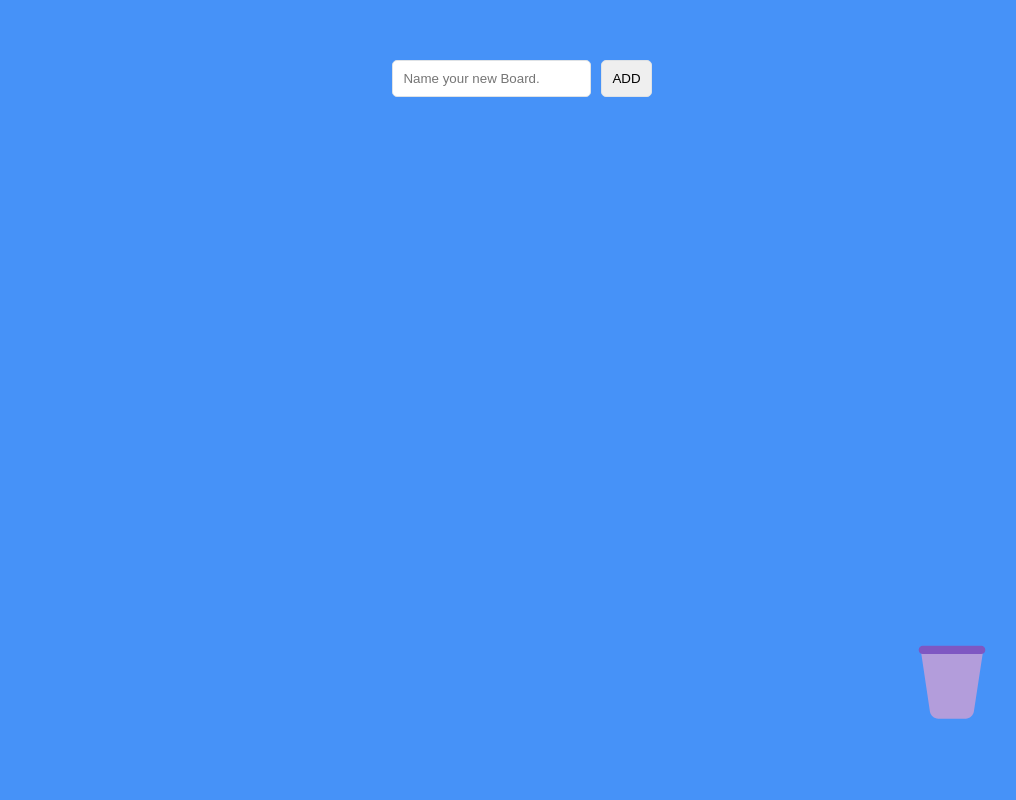
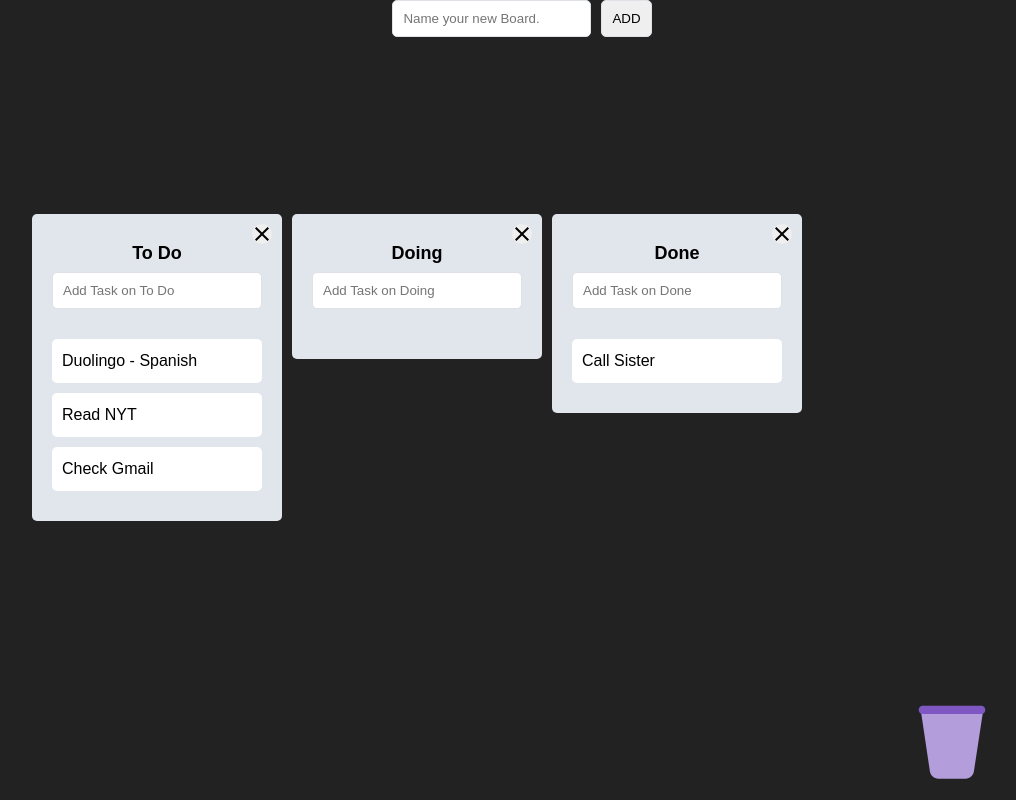
Before and after one commit to jiwonmik/Drag-and-Drop-Boards, a React (Create React App) app: page / in a window 1280 px wide. Shown: the whole page, without its empty margins (118-1134 px from the left). Built offline with nearby package versions, Linux system fonts and the light colour scheme.

Commit message:
Refactoring: use Recoil Effects

```diff
--- a/src/App.tsx
+++ b/src/App.tsx
@@ -2,9 +2,9 @@ import { DragDropContext, Droppable, DropResult } from "react-beautiful-dnd";
 import { useRecoilState } from "recoil";
 import styled from "styled-components";
 import { boardState } from "./atom";
-import Trash from "./components/Trash";
 import DraggableBoard from "./components/Board/DraggableBoard";
 import BoardCreate from "./components/Board/BoardCreate";
+import Trash from "./components/Trash";
 
 const Wrapper = styled.div`
   display: flex;
@@ -22,26 +22,22 @@ const BoardWrapper = styled.div`
   margin: 20px 0px 0px 0px;
   justify-content: center;
   align-items: center;
-  height: 500px;
-  // 수정필요: 위 board들이 보이지 않음
+  height: 100%;
   overflow: auto;
 `
 const Boards = styled.div`
-  /* display: grid;
-  grid-template-columns: repeat(3, 1fr); */
   display: flex;
   flex-direction: row;
   width: 100%;
   gap: 10px;
 `;
 
-
 function App() {
   const [boards,setBoards] = useRecoilState(boardState);
 
   const onDragEnd = (info:DropResult) => {
     const { type, source, destination } = info;
-
+    console.log(info);
     if (!destination) return;
 
     // Board movement
@@ -118,16 +114,15 @@ function App() {
   }
 
   return (
-    <>
+    <Wrapper>
     <DragDropContext onDragEnd={onDragEnd}>
-    <Wrapper>
       <BoardCreate />
-      <BoardWrapper>
       <Droppable
         droppableId="boards"
         direction="horizontal"
         type="BOARDS">
         {(provided) => (
+          <BoardWrapper>
             <Boards
             ref={provided.innerRef}
             {...provided.droppableProps}>
@@ -142,14 +137,12 @@ function App() {
             )}
             {provided.placeholder}
             </Boards>
+          </BoardWrapper>
         )}
       </Droppable>
-      </BoardWrapper>
-      <Trash />
+      <Trash/>
+    </DragDropContext>
     </Wrapper>
-    </DragDropContext>
-    </>
-
   );
 }
 
--- a/src/atom.tsx
+++ b/src/atom.tsx
@@ -11,10 +11,39 @@ interface IBoard {
     items: IItem[]
 }
 
-// get items from localStorage
-let localData = JSON.parse(localStorage.getItem("boards")!) || [];
+// // get items from localStorage
+// let localData = JSON.parse(localStorage.getItem("boards")!) || [];
+
+const localStorageEffect = (key: string) => ({setSelf, onSet}: any) => {
+    const savedValue = localStorage.getItem(key)
+    if (savedValue !== null) {
+        setSelf(JSON.parse(savedValue));
+    };
+    onSet((newValue: IBoard[]) => {
+        localStorage.setItem(key, JSON.stringify(newValue));
+    });
+};
 
 export const boardState = atom<IBoard[]>({
     key: "board",
-    default: localData
+    default: [{
+        id: 0,
+        boardName: "To Do",
+        items: [
+            { id: 0, text: "Duolingo - Spanish" },
+            { id: 1, text: "Read NYT" },
+            { id: 2, text: "Check Gmail" }
+        ]},{
+            id: 1,
+            boardName: "Doing",
+            items: []
+        },{
+            id: 2,
+            boardName: "Done",
+            items: [
+                { id: 0, text: "Call Sister"}
+            ]
+        }
+    ],
+    effects: [localStorageEffect("trello-clone-dnd")]
 });
--- a/src/components/Board/DraggableBoard.tsx
+++ b/src/components/Board/DraggableBoard.tsx
@@ -13,12 +13,10 @@ const Title = styled.h2`
   font-size: 18px;
 `
 const Board =styled.div`
-  display: flex;
-  flex-direction: column;
+  height: 100%;
   padding: 10px 0px;
   border-radius: 5px;
-  min-height: 200px;
-  width: 250px;
+  min-width: 250px;
   background-color: ${(props) => props.theme.boardColor};
 `;
 const Area = styled.div<IAreaProps>`
@@ -65,7 +63,7 @@ function DraggableBoard({boardId, boardName, boardIndex, items}: IBoardProps){
             />
           <Droppable
             droppableId={boardId+""}
-            type="CARDS">
+            >
             {(provided, info) => (
               <Area
                 isDraggingFromThis={Boolean(info.draggingFromThisWith)}
--- a/src/components/Card/DraggableCard.tsx
+++ b/src/components/Card/DraggableCard.tsx
@@ -110,7 +110,6 @@ function DraggableCard({itemId, itemText, index, boardIndex}: IDraggableCardProp
   };
 
   return (
-    <>
     <Draggable
       key={itemId}
       draggableId={itemId+""}
@@ -144,7 +143,6 @@ function DraggableCard({itemId, itemText, index, boardIndex}: IDraggableCardProp
       </Card>
       )}
     </Draggable>
-    </>
   )
 }
 export default React.memo(DraggableCard);
--- a/src/hooks/useBoards.tsx
+++ b/src/hooks/useBoards.tsx
@@ -3,7 +3,7 @@ import { useRecoilState } from "recoil";
 import { boardState } from "../atom";
 
 function useBoards(){
-    const [boards, setBoards] = useRecoilState(boardState);
+    const [boards] = useRecoilState(boardState);
 
     useEffect(()=>{
         // add new item to localStorage
--- a/src/theme.tsx
+++ b/src/theme.tsx
@@ -1,7 +1,7 @@
 import { DefaultTheme } from "styled-components";
 
 export const darkTheme: DefaultTheme = {
-    bgColor: "#4692F8",
+    bgColor: "#222222",
     boardColor: "#E1E5EC",
     cardColor: "white"
 }
```
Also changed, not shown: src/components/Trash.tsx (indentation only). Lines whose indentation alone changed are shown as unchanged.
